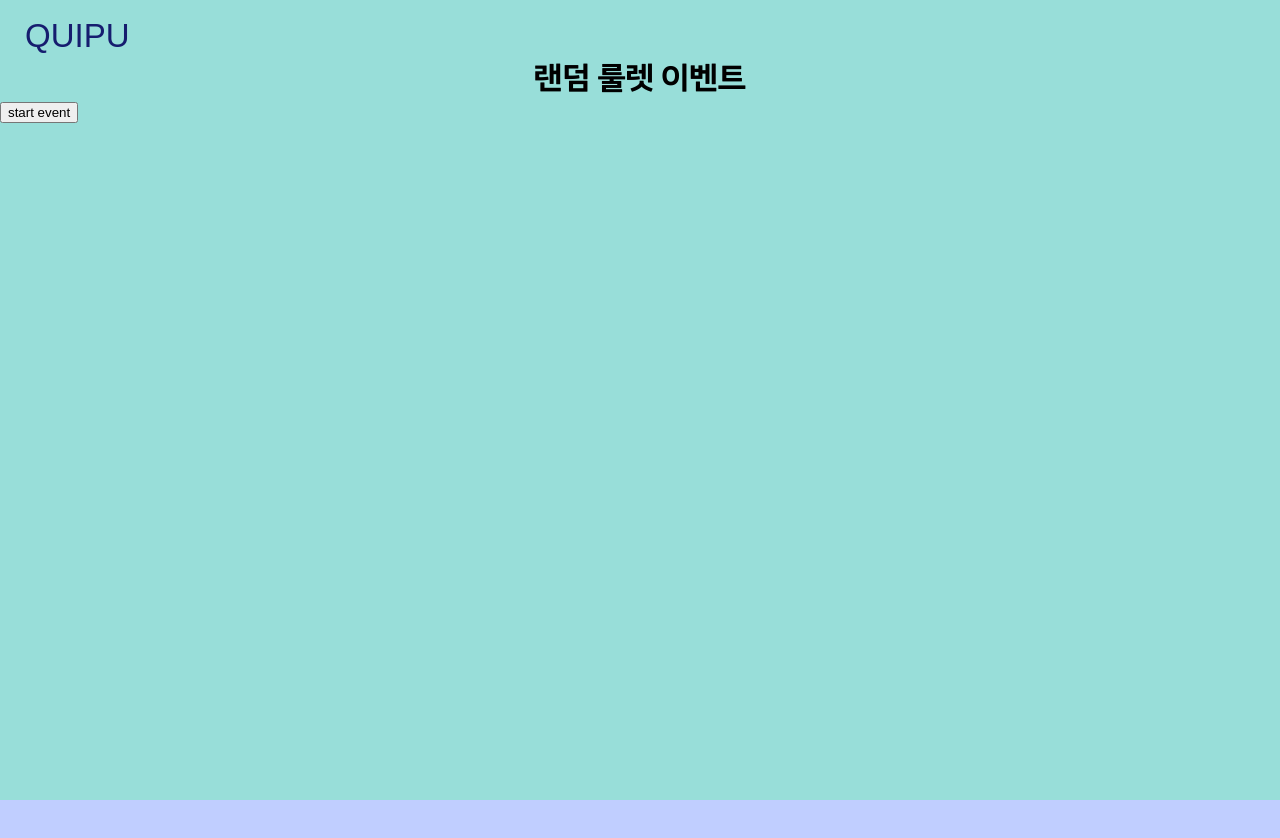
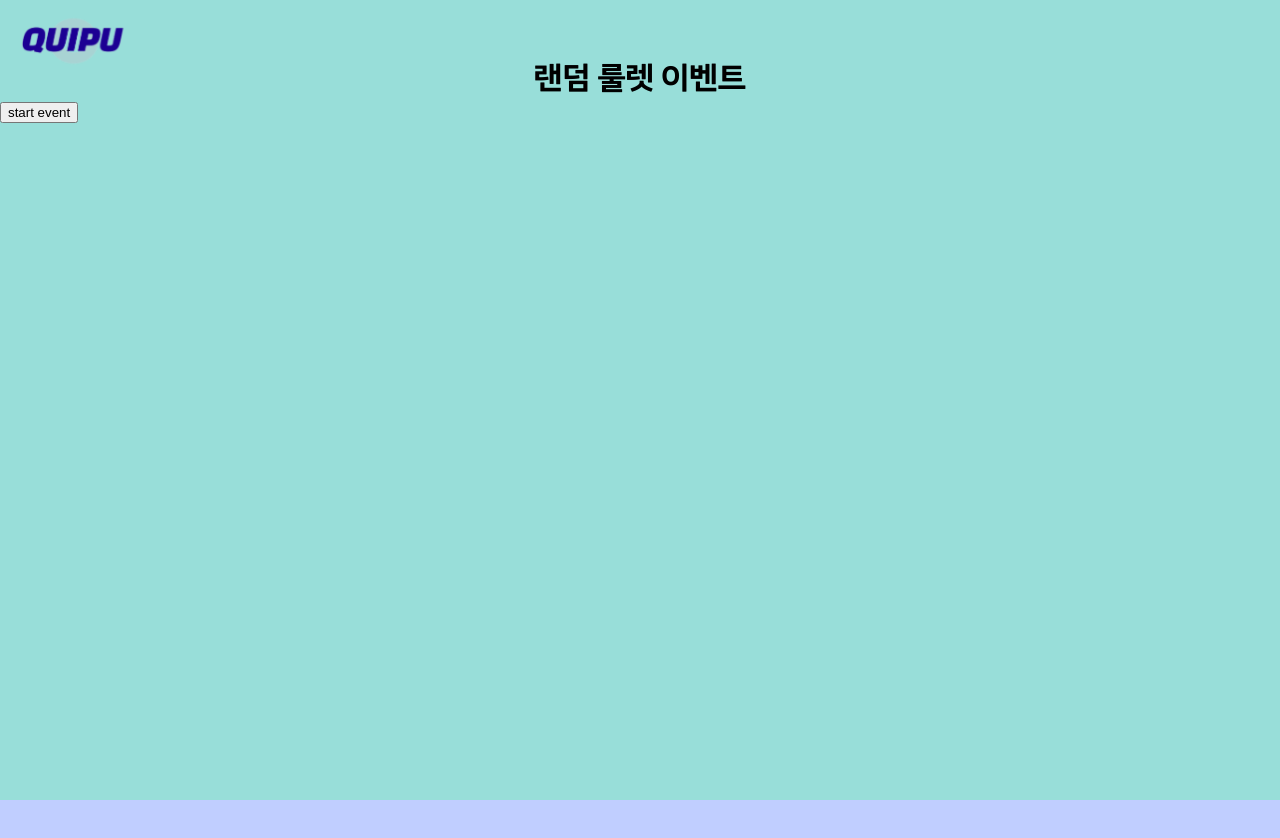
Before and after one commit to Quipu-Developers/quipu-main-frontend, a React (Create React App) app: page /event in a window 1280 px wide. Shown: the top 838 px of the page. Built offline with nearby package versions, Linux system fonts and the light colour scheme.

Commit message:
Feat: event 버튼 추가

```diff
--- a/src/App.css
+++ b/src/App.css
@@ -519,3 +519,46 @@
   align-items: center;
   width: 100%;
 }
+
+.event-button {
+  z-index: 800;
+  width: 100%;
+  height: 100vh;
+  position: fixed;
+  top: 0;
+  left: 0;
+}
+
+.event-button button {
+  display: flex;
+  justify-content: center;
+  align-items: center;
+  position: absolute;
+  font-family: 'ONE-Mobile-POP';
+  bottom: 15px;
+  right: 15px;
+  border: none;
+  border-radius: 30px 30px 0 30px;
+  background-color: transparent;
+  color: white;
+  font-size: 28px;
+  font-weight: 900;
+  -webkit-text-stroke: 1px black;
+  text-shadow: 0 2.5px 1px black;
+  cursor: pointer;
+  line-height: 1.2;
+  transition: transform 0.3s ease-out;
+
+  @media (max-width: 900px) {
+    font-size: 25px;
+  }
+  @media (max-width: 700px) {
+    bottom: 10px;
+    right: 10px;
+    font-size: 22px;
+  }
+}
+
+.event-button button:hover {
+  text-shadow: 0 2.5px 1px gray;
+}
--- a/src/App.js
+++ b/src/App.js
@@ -1,5 +1,5 @@
-import React, { useState } from 'react';
-import { Outlet, BrowserRouter as Router, Route, Routes } from 'react-router-dom';
+import React, { useState, useEffect } from 'react';
+import { Outlet, useNavigate, BrowserRouter as Router, Route, Routes } from 'react-router-dom';
 import { Element } from 'react-scroll';
 import './App.css';
 import Home from './page/Home/Home';
@@ -15,12 +15,32 @@ import Footer from './page/Footer/Footer';
 import { Event, Start, Quiz } from './page/Event/Event';
 import Error from './page/Error/Error';
 import Navbar from './component/navbar/navbar';
+import useScroll from './hooks/useScroll';
 
 function MainLayout() {
+  const navigate = useNavigate();
+  const scrollY = useScroll();
+  const [offsetY, setOffsetY] = useState(0);
+
+  useEffect(() => {
+    const handleOffset = () => {
+      setOffsetY(scrollY * 0.2);
+    };
+    handleOffset();
+  }, [scrollY]);
+
   return (
     <>
       <Navbar />
       <Outlet />
+      <div className="event-button">
+        <button
+          onClick={() => navigate('/event')}
+          style={{ transform: `translateY(${offsetY}px)` }}
+        >
+          go to event !
+        </button>
+      </div>
     </>
   );
 }
@@ -51,6 +71,7 @@ function AppContent() {
             </>
           }
         />
+        <Route path="*" element={<Error />} />
       </Route>
       <Route path="/join-quipu" element={<JoinQuipu />} />
       <Route path="/quipu-dev" element={<Showcasemain />} />
--- /dev/null
+++ b/src/hooks/useScroll.jsx
@@ -0,0 +1,20 @@
+import { useEffect, useState } from 'react';
+
+const useScroll = () => {
+  const [scrollY, setScrollY] = useState(0);
+
+  const handleScroll = () => {
+    setScrollY(window.scrollY);
+  };
+
+  useEffect(() => {
+    window.addEventListener('scroll', handleScroll);
+    return () => {
+      window.removeEventListener('scroll', handleScroll);
+    };
+  }, []);
+
+  return scrollY;
+};
+
+export default useScroll;
--- a/src/index.css
+++ b/src/index.css
@@ -82,3 +82,19 @@ p {
 }
 
 @import url('https://fonts.googleapis.com/css?family=Black+Han+Sans:400');
+
+@font-face {
+  font-family: 'BMJUA';
+  src: url('https://fastly.jsdelivr.net/gh/projectnoonnu/noonfonts_one@1.0/BMJUA.woff')
+    format('woff');
+  font-weight: normal;
+  font-style: normal;
+}
+
+@font-face {
+  font-family: 'ONE-Mobile-POP';
+  src: url('https://fastly.jsdelivr.net/gh/projectnoonnu/noonfonts_2105_2@1.0/ONE-Mobile-POP.woff')
+    format('woff');
+  font-weight: normal;
+  font-style: normal;
+}
--- a/src/page/Event/Event.css
+++ b/src/page/Event/Event.css
@@ -7,15 +7,18 @@
   padding-top: 60px;
 }
 
-.event-container h3 {
-  position: absolute;
-  margin: 0;
-  top: 17px;
-  left: 25px;
-  font-size: 33px;
-  font-family: 'Black Han Sans', sans-serif;
-  font-weight: 400;
-  color: #161d6f;
+.event-nav {
+  position: fixed;
+  top: 0;
+  left: 0;
+  height: 60px;
+  z-index: 10000;
+  cursor: pointer;
+  margin: 10px 20px;
+}
+
+.event-nav img {
+  height: 100%;
 }
 
 .event-container h1 {
--- a/src/page/Event/Event.jsx
+++ b/src/page/Event/Event.jsx
@@ -1,11 +1,18 @@
 import React, { useState, useEffect } from 'react';
-import { Outlet } from 'react-router-dom';
+import { Outlet, useNavigate } from 'react-router-dom';
 import './Event.css';
 
 export function Event() {
+  const navigate = useNavigate();
   return (
     <div className="event-container">
-      <h3>QUIPU</h3>
+      <div className="event-nav">
+        <img
+          src={process.env.PUBLIC_URL + '/logo_main.png'}
+          onClick={() => navigate('/')}
+          alt="로고"
+        ></img>
+      </div>
       <Outlet />
     </div>
   );
```
Also changed, not shown: public/Event-img/event_button.png (added).
